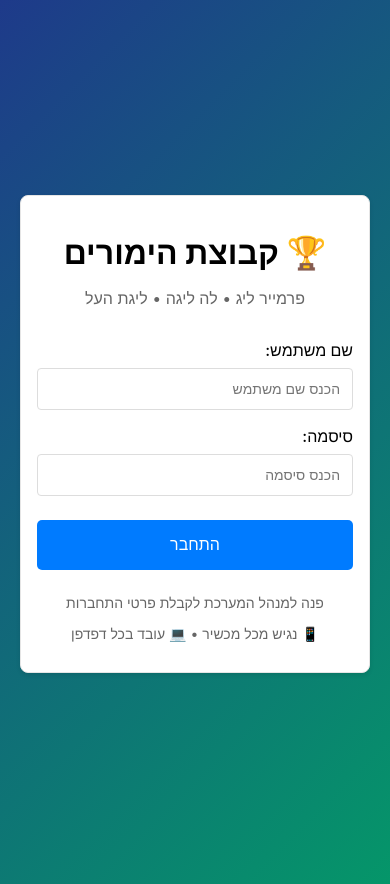
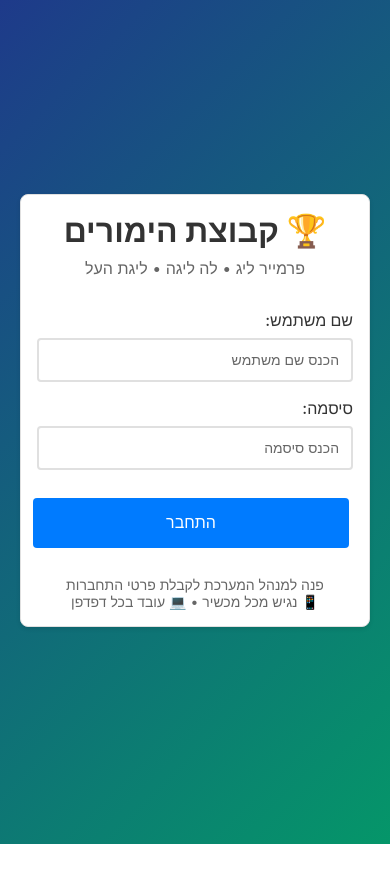
Before and after one commit to adielklein/football-betting, a React (Create React App) app in the folder frontend/: page / in a window 390 px wide. After the commit the page ends 844 px from the top, so only its background shows below. Built offline with nearby package versions, Linux system fonts and the light colour scheme.

Commit message:
Fix API URLs for production

```diff
--- a/frontend/src/App.js
+++ b/frontend/src/App.js
@@ -2,6 +2,7 @@ import React, { useState, useEffect } from 'react';
 import Login from './components/Login';
 import AdminView from './components/admin/AdminView';
 import PlayerView from './components/player/PlayerView';
+import ThemeProvider from './components/ThemeProvider'; // 🆕 ערכות נושא
 import './index.css';
 
 function App() {
@@ -14,10 +15,10 @@ function App() {
     if (savedUser) {
       try {
         const parsedUser = JSON.parse(savedUser);
-        console.log('משתמש נטען מהזכרון:', parsedUser.name);
+        console.log('✅ משתמש נטען מהזכרון:', parsedUser.name);
         setCurrentUser(parsedUser);
       } catch (error) {
-        console.error('שגיאה בטעינת משתמש:', error);
+        console.error('❌ שגיאה בטעינת משתמש:', error);
         localStorage.removeItem('football_betting_user');
       }
     }
@@ -25,7 +26,7 @@ function App() {
   }, []);
 
   const handleLogin = (user) => {
-    console.log('התחברות מוצלחת:', user.name, user.role);
+    console.log('✅ התחברות מוצלחת:', user.name, user.role);
     setCurrentUser(user);
 
     // שמור משתמש בLocalStorage
@@ -34,15 +35,15 @@ function App() {
 
   const handleLogout = async () => {
     try {
-      console.log('מתנתק...');
+      console.log('🚪 מתנתק...');
 
       // נקה את המשתמש מהזכרון המקומי
       localStorage.removeItem('football_betting_user');
       setCurrentUser(null);
 
-      console.log('התנתקות הושלמה');
+      console.log('✅ התנתקות הושלמה');
     } catch (error) {
-      console.error('שגיאה בהתנתקות:', error);
+      console.error('❌ שגיאה בהתנתקות:', error);
       // גם במקרה של שגיאה, נקה את המשתמש
       localStorage.removeItem('football_betting_user');
       setCurrentUser(null);
@@ -64,12 +65,12 @@ function App() {
           width: '40px',
           height: '40px',
           border: '4px solid #f3f3f3',
-          borderTop: '4px solid #007bff',
+          borderTop: '4px solid var(--theme-primary, #007bff)', // 🆕 צבע דינמי
           borderRadius: '50%',
           animation: 'spin 1s linear infinite',
           marginBottom: '1rem'
         }}></div>
-        <h2 style={{ color: '#666', fontSize: '1.2rem' }}>טוען...</h2>
+        <h2 style={{ color: 'var(--theme-text, #666)', fontSize: '1.2rem' }}>טוען...</h2> {/* 🆕 צבע דינמי */}
 
         <style>{`
           @keyframes spin {
@@ -81,15 +82,20 @@ function App() {
     );
   }
 
-  if (!currentUser) {
-    return <Login onLogin={handleLogin} />;
-  }
-
-  if (currentUser.role === 'admin') {
-    return <AdminView user={currentUser} onLogout={handleLogout} />;
-  }
-
-  return <PlayerView user={currentUser} onLogout={handleLogout} />;
+  // 🆕 עטיפת האפליקציה ב-ThemeProvider
+  return (
+    <ThemeProvider user={currentUser}>
+      <div className="App">
+        {!currentUser ? (
+          <Login onLogin={handleLogin} />
+        ) : currentUser.role === 'admin' ? (
+          <AdminView user={currentUser} onLogout={handleLogout} />
+        ) : (
+          <PlayerView user={currentUser} onLogout={handleLogout} />
+        )}
+      </div>
+    </ThemeProvider>
+  );
 }
 
 export default App;
--- /dev/null
+++ b/frontend/src/components/ThemeProvider.js
@@ -0,0 +1,51 @@
+import React, { useEffect } from 'react';
+import { getTheme } from '../themes';
+
+function ThemeProvider({ user, children }) {
+
+  useEffect(() => {
+    // קבל ערכת הנושא של המשתמש
+    const userTheme = user?.theme || 'default';
+    const theme = getTheme(userTheme);
+
+    console.log('🎨 מחיל ערכת נושא:', userTheme, theme);
+
+    // החל CSS variables על ה-root
+    const root = document.documentElement;
+
+    root.style.setProperty('--theme-primary', theme.colors.primary);
+    root.style.setProperty('--theme-secondary', theme.colors.secondary);
+    root.style.setProperty('--theme-accent', theme.colors.accent);
+    root.style.setProperty('--theme-background', theme.colors.background);
+    root.style.setProperty('--theme-header-bg', theme.colors.headerBg);
+    root.style.setProperty('--theme-icon', `"${theme.icon}"`);
+
+    // צבעים נוספים מחושבים
+    root.style.setProperty('--theme-text', theme.colors.primary === '#ffffff' ? '#000000' : '#333333');
+    root.style.setProperty('--theme-text-light', theme.colors.primary === '#ffffff' ? '#666666' : '#666666');
+
+  }, [user?.theme]);
+
+  // אם אין משתמש מחובר, השתמש בערכת נושא בסיסית
+  useEffect(() => {
+    if (!user) {
+      const defaultTheme = getTheme('default');
+      const root = document.documentElement;
+
+      root.style.setProperty('--theme-primary', defaultTheme.colors.primary);
+      root.style.setProperty('--theme-secondary', defaultTheme.colors.secondary);
+      root.style.setProperty('--theme-accent', defaultTheme.colors.accent);
+      root.style.setProperty('--theme-background', defaultTheme.colors.background);
+      root.style.setProperty('--theme-header-bg', defaultTheme.colors.headerBg);
+      root.style.setProperty('--theme-icon', `"${defaultTheme.icon}"`);
+      root.style.setProperty('--theme-text', '#333333');
+      root.style.setProperty('--theme-text-light', '#666666');
+
+      console.log('🎨 החיל ערכת נושא בסיסית (אין משתמש מחובר)');
+    }
+  }, [user]);
+
+  return <>{children}</>;
+}
+
+export default ThemeProvider;
--- a/frontend/src/index.css
+++ b/frontend/src/index.css
@@ -1,133 +1,267 @@
+/* 🆕 CSS Variables לערכות נושא */
+:root {
+  /* ערכי ברירת מחדל */
+  --theme-primary: #007bff;
+  --theme-secondary: #6c757d;
+  --theme-accent: #28a745;
+  --theme-background: #ffffff;
+  --theme-header-bg: linear-gradient(135deg, #1e3a8a 0%, #059669 100%);
+  --theme-text: #333333;
+  --theme-text-light: #666666;
+  --theme-icon: "⚽";
+}
+
+* {
+  box-sizing: border-box;
+  margin: 0;
+  padding: 0;
+}
+
 body {
-  margin: 0;
   font-family: -apple-system, BlinkMacSystemFont, 'Segoe UI', 'Roboto', 'Oxygen',
     'Ubuntu', 'Cantarell', 'Fira Sans', 'Droid Sans', 'Helvetica Neue',
     sans-serif;
   -webkit-font-smoothing: antialiased;
   -moz-osx-font-smoothing: grayscale;
+  background-color: var(--theme-background); /* 🆕 צבע דינמי */
+  color: var(--theme-text); /* 🆕 צבע דינמי */
   direction: rtl;
-  text-align: right;
 }
 
-code {
-  font-family: source-code-pro, Menlo, Monaco, Consolas, 'Courier New',
-    monospace;
-}
-
-/* Layout */
 .container {
   max-width: 1200px;
   margin: 0 auto;
-  padding: 1rem;
+  padding: 0 20px;
 }
 
+/* 🆕 Header עם ערכת נושא */
 .header {
-  background: linear-gradient(135deg, #1e3a8a 0%, #059669 100%);
+  background: var(--theme-header-bg);
   color: white;
-  padding: 1rem 0;
-  margin-bottom: 2rem;
+  padding: 2rem 0;
+  box-shadow: 0 2px 4px rgba(0,0,0,0.1);
+  position: relative;
 }
 
-/* Cards */
-.card {
-  background: white;
-  border-radius: 8px;
-  padding: 1.5rem;
-  margin-bottom: 1.5rem;
-  box-shadow: 0 2px 4px rgba(0, 0, 0, 0.1);
-  border: 1px solid #e5e5e5;
+.header::before {
+  content: var(--theme-icon);
+  position: absolute;
+  top: 50%;
+  left: 20px;
+  transform: translateY(-50%);
+  font-size: 2rem;
+  opacity: 0.3;
 }
 
-/* Buttons */
+.header h1 {
+  margin: 0;
+  font-size: 2rem;
+  font-weight: 700;
+}
+
+.header p {
+  margin: 0.5rem 0 0 0;
+  opacity: 0.9;
+}
+
+/* כפתורים עם ערכות נושא */
 .btn {
+  display: inline-block;
   padding: 0.75rem 1.5rem;
+  margin: 0.25rem;
+  background-color: var(--theme-primary); /* 🆕 צבע דינמי */
+  color: white;
+  text-decoration: none;
   border: none;
-  border-radius: 5px;
+  border-radius: 4px;
   cursor: pointer;
   font-size: 14px;
   font-weight: 500;
   transition: all 0.2s ease;
-  text-decoration: none;
-  display: inline-block;
-  text-align: center;
 }
 
 .btn:hover {
+  background-color: var(--theme-secondary); /* 🆕 צבע דינמי */
   transform: translateY(-1px);
-  box-shadow: 0 2px 8px rgba(0, 0, 0, 0.15);
+  box-shadow: 0 4px 8px rgba(0,0,0,0.2);
+}
+
+.btn:active {
+  transform: translateY(0);
+  box-shadow: 0 2px 4px rgba(0,0,0,0.2);
+}
+
+.btn:disabled {
+  background-color: var(--theme-text-light);
+  cursor: not-allowed;
+  transform: none;
+  box-shadow: none;
 }
 
 .btn-primary {
-  background-color: #007bff;
-  color: white;
+  background-color: var(--theme-primary);
 }
 
 .btn-primary:hover {
-  background-color: #0056b3;
+  background-color: var(--theme-secondary);
 }
 
 .btn-success {
-  background-color: #28a745;
-  color: white;
+  background-color: var(--theme-accent);
 }
 
 .btn-success:hover {
-  background-color: #1e7e34;
+  background-color: var(--theme-primary);
 }
 
-.btn-danger {
-  background-color: #dc3545;
-  color: white;
+/* כרטיסים */
+.card {
+  background: var(--theme-background);
+  border: 1px solid #e0e0e0;
+  border-radius: 8px;
+  padding: 2rem;
+  margin-bottom: 2rem;
+  box-shadow: 0 2px 4px rgba(0,0,0,0.1);
+  transition: box-shadow 0.2s ease;
 }
 
-.btn-danger:hover {
-  background-color: #c82333;
+.card:hover {
+  box-shadow: 0 4px 8px rgba(0,0,0,0.15);
 }
 
-/* Inputs */
+.card h2 {
+  margin: 0 0 1rem 0;
+  color: var(--theme-text);
+  font-size: 1.5rem;
+  font-weight: 600;
+}
+
+.card h3 {
+  margin: 0 0 0.75rem 0;
+  color: var(--theme-primary); /* 🆕 צבע דינמי */
+  font-size: 1.25rem;
+  font-weight: 500;
+}
+
+/* שדות קלט */
 .input {
+  width: 100%;
   padding: 0.75rem;
-  border: 1px solid #ddd;
+  border: 2px solid #e0e0e0;
   border-radius: 4px;
   font-size: 14px;
-  width: 100%;
-  box-sizing: border-box;
+  transition: all 0.2s ease;
+  background-color: var(--theme-background);
+  color: var(--theme-text);
 }
 
 .input:focus {
   outline: none;
-  border-color: #007bff;
-  box-shadow: 0 0 0 2px rgba(0, 123, 255, 0.25);
+  border-color: var(--theme-primary); /* 🆕 צבע דינמי */
+  box-shadow: 0 0 0 3px rgba(0, 123, 255, 0.1);
 }
 
-/* Tables */
-.table {
+.input::placeholder {
+  color: var(--theme-text-light);
+}
+
+/* טבלאות */
+table {
   width: 100%;
   border-collapse: collapse;
   margin-top: 1rem;
 }
 
-.table th,
-.table td {
-  padding: 12px;
-  border-bottom: 1px solid #dee2e6;
+th {
+  background-color: #f8f9fa;
+  color: var(--theme-text);
+  font-weight: 600;
+  padding: 1rem;
   text-align: right;
+  border-bottom: 2px solid var(--theme-primary); /* 🆕 צבע דינמי */
 }
 
-.table th {
-  background-color: #f8f9fa;
-  font-weight: 600;
+td {
+  padding: 0.75rem;
+  border-bottom: 1px solid #e0e0e0;
+  color: var(--theme-text);
 }
 
-/* Responsive */
+tr:hover {
+  background-color: #f8f9fa;
+}
+
+/* התראות */
+.alert {
+  padding: 1rem;
+  border-radius: 4px;
+  margin-bottom: 1rem;
+  border-left: 4px solid var(--theme-primary);
+}
+
+.alert-success {
+  background-color: #d4edda;
+  border-left-color: var(--theme-accent);
+  color: #155724;
+}
+
+.alert-error {
+  background-color: #f8d7da;
+  border-left-color: #dc3545;
+  color: #721c24;
+}
+
+.alert-warning {
+  background-color: #fff3cd;
+  border-left-color: #ffc107;
+  color: #856404;
+}
+
+/* עיצוב מיוחד לערכות נושא */
+.theme-badge {
+  display: inline-flex;
+  align-items: center;
+  gap: 4px;
+  padding: 4px 8px;
+  background-color: var(--theme-primary);
+  color: white;
+  border-radius: 4px;
+  font-size: 12px;
+  font-weight: 500;
+}
+
+/* Responsive Design */
 @media (max-width: 768px) {
   .container {
-    padding: 0.5rem;
+    padding: 0 15px;
+  }
+
+  .header {
+    padding: 1.5rem 0;
+  }
+
+  .header h1 {
+    font-size: 1.5rem;
+  }
+
+  .card {
+    padding: 1.5rem;
+    margin-bottom: 1.5rem;
+  }
+
+  .btn {
+    padding: 0.6rem 1.2rem;
+    font-size: 13px;
+  }
+}
+
+@media (max-width: 480px) {
+  .header h1 {
+    font-size: 1.25rem;
   }
 
   .card {
     padding: 1rem;
-    margin-bottom: 1rem;
   }
 
   .btn {
@@ -136,45 +270,27 @@ code {
   }
 }
 
-/* תיקון מיקום הודעות וחלונות קופצים */
-.swal2-container {
-  z-index: 10000 !important;
+/* אנימציות */
+@keyframes fadeIn {
+  from {
+    opacity: 0;
+    transform: translateY(10px);
+  }
+  to {
+    opacity: 1;
+    transform: translateY(0);
+  }
 }
 
-.swal2-popup {
-  font-family: inherit !important;
-  direction: rtl !important;
+.fade-in {
+  animation: fadeIn 0.3s ease;
 }
 
-/* תיקון כללי לכל החלונות הקופצים */
-div[role="dialog"],
-div[class*="dialog"],
-div[class*="modal"],
-div[class*="popup"] {
-  position: fixed !important;
-  top: 50% !important;
-  left: 50% !important;
-  transform: translate(-50%, -50%) !important;
-  z-index: 9999 !important;
-  max-width: 90vw !important;
-  max-height: 90vh !important;
+/* מצב כהה אוטומטי (אופציונלי) */
+@media (prefers-color-scheme: dark) {
+  .auto-dark-mode {
+    --theme-background: #1a1a1a;
+    --theme-text: #ffffff;
+    --theme-text-light: #cccccc;
+  }
 }
-
-/* תיקון עבור הודעות הדפדפן */
-div[style*="position: fixed"] {
-  z-index: 10000 !important;
-}
-
-/* תיקון עבור alert ו-confirm */
-.browser-alert,
-.browser-confirm {
-  position: fixed !important;
-  top: 50% !important;
-  left: 50% !important;
-  transform: translate(-50%, -50%) !important;
-  z-index: 10001 !important;
-  background: white !important;
-  padding: 20px !important;
-  border-radius: 8px !important;
-  box-shadow: 0 4px 20px rgba(0, 0, 0, 0.3) !important;
-}
```
